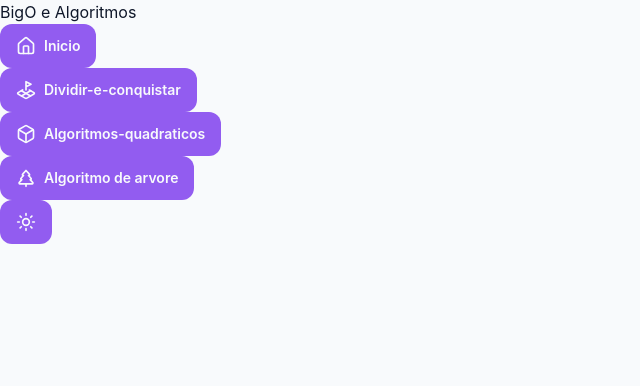
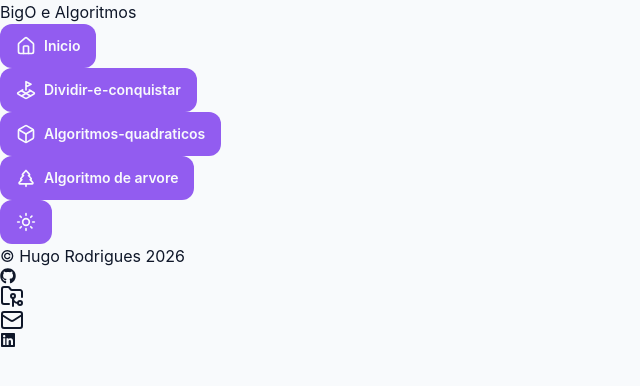
Before and after one commit to Apenas1Hugo/BigO_Algoritmos, a React (Vite) app in the folder BigO_Algoritimos/: page / in a window 1280 px wide. Shown: the top 386 px of the page, without its empty margins (0-640 px from the left). Built offline with nearby package versions, Linux system fonts and the light colour scheme.

Commit message:
Footer
Componente de rodapé

```diff
--- a/BigO_Algoritimos/package.json
+++ b/BigO_Algoritimos/package.json
@@ -13,6 +13,7 @@
     "lucide-react": "^1.24.0",
     "react": "^19.2.7",
     "react-dom": "^19.2.7",
+    "react-icons": "^5.7.0",
     "react-router-dom": "^7.18.1"
   },
   "devDependencies": {
--- /dev/null
+++ b/BigO_Algoritimos/src/components/Layout/Footer.tsx
@@ -0,0 +1,38 @@
+import { Mail, FolderGit2 } from "lucide-react";
+import { FaGithub, FaLinkedin } from "react-icons/fa";
+
+export function Footer() {
+  return (
+    <footer>
+      <div>
+        <p>© Hugo Rodrigues 2026</p>
+        <div>
+          <a
+            href="https://github.com/Apenas1Hugo"
+            target="_blank"
+            rel="noopener noreferrer"
+          >
+            <FaGithub></FaGithub>
+          </a>
+          <a
+            href="https://github.com/Apenas1Hugo/BigO_Algoritmos"
+            target="_blank"
+            rel="noopener noreferrer"
+          >
+            <FolderGit2></FolderGit2>
+          </a>
+          <a href="mailto:hugorodriguesm27@gmail.com">
+            <Mail></Mail>
+          </a>
+          <a
+            href="https://www.linkedin.com/in/hugo-rodrigues-moura1"
+            target="_blank"
+            rel="noopener noreferrer"
+          >
+            <FaLinkedin></FaLinkedin>
+          </a>
+        </div>
+      </div>
+    </footer>
+  );
+}
--- a/BigO_Algoritimos/src/router.tsx
+++ b/BigO_Algoritimos/src/router.tsx
@@ -1,12 +1,16 @@
 import { createBrowserRouter } from "react-router-dom";
 
 import { Navbar } from "./components/Layout/Navbar"
+import { Footer } from "./components/Layout/Footer";
 
 export const router = createBrowserRouter([
   {
     path: "/",
     element: (
+      <>
       <Navbar></Navbar>
+      <Footer></Footer>
+      </>
     ),
   },
   {
```
Also changed, not shown: 1 other file (tests, documents, lock files or other folders).
